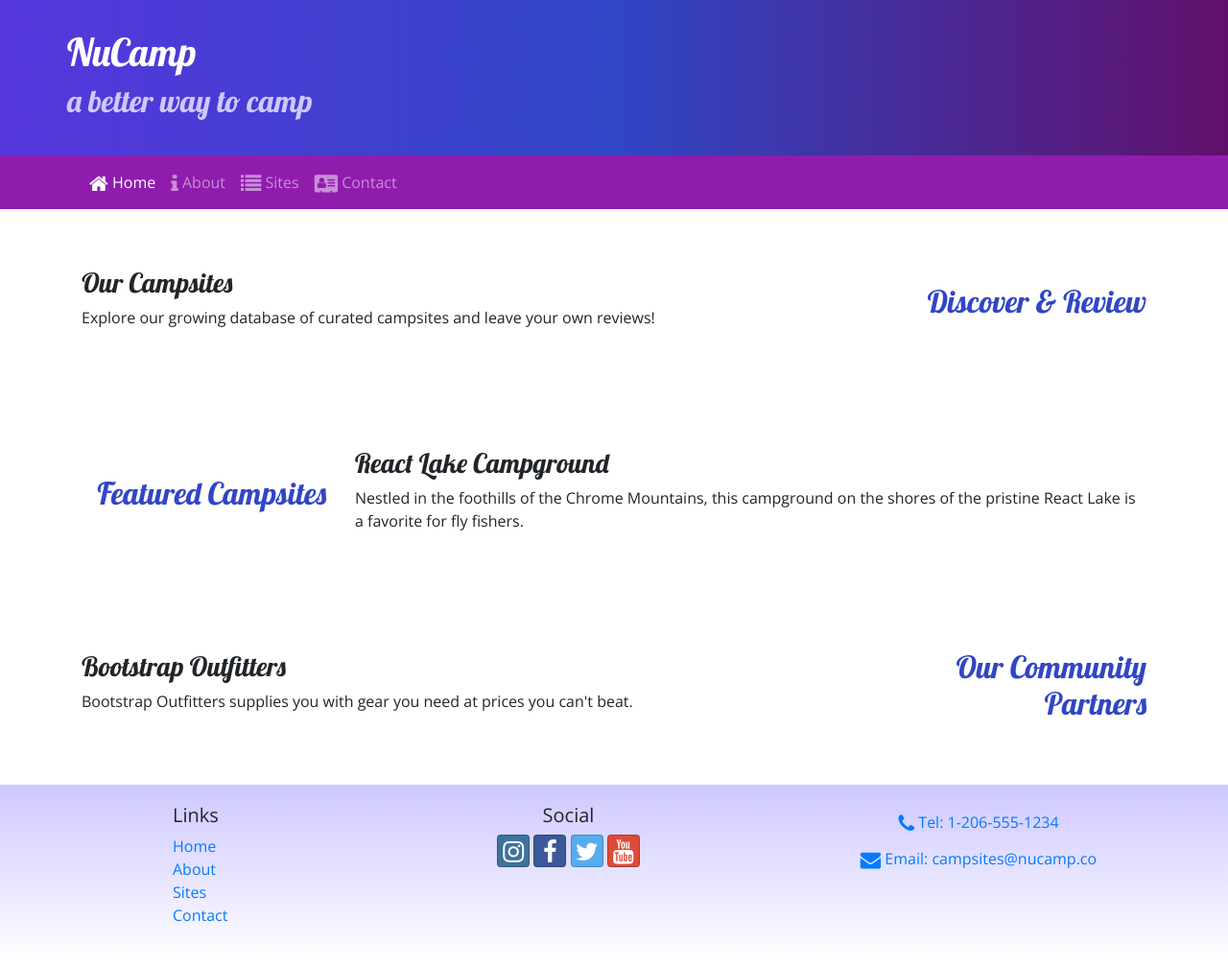
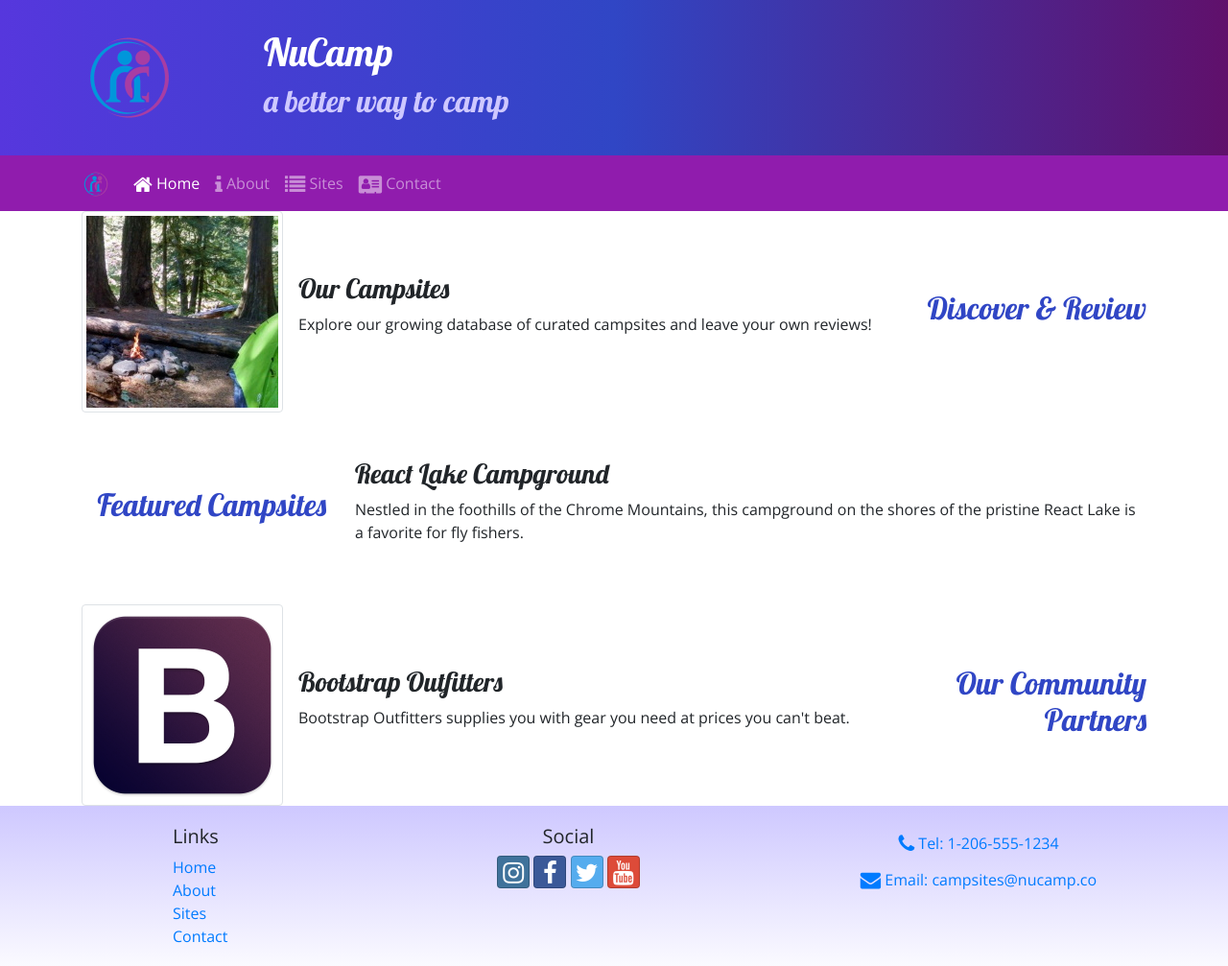
Before and after one commit to Markolito/nucamp-bootstrap, a website: page index.html in a window 1280 px wide. Shown: the whole page at 96% size. Drawn offline with nearby package versions, Linux system fonts and the light colour scheme.

Commit message:
images and media

```diff
--- a/index.html
+++ b/index.html
@@ -23,7 +23,10 @@
     <header class= "jumbotron jumbotron-fluid">
         <div class= "container">
             <div class= "row">
-                <div class= "column">
+                <div class="col-4 col-sm-3 col-md-2 align-self-center">
+                    <a href="index.html"><img src="img/logo.png" class="img-fluid" /></a>
+                 </div>
+                <div class= "col">
                  <h1>NuCamp</h1>
                  <h2>a better way to camp</h2>
                 </div>
@@ -33,7 +36,8 @@
 
     <nav class="navbar navbar-expand-sm navbar-dark sticky-top">
         <div class="container">
-            <button class="navbar-toggler ml-auto" type="button" data-toggle="collapse" data-target="#nucamptNavbar">
+            <a class="navbar-brand" href="#"><img src="img/logo.png" height="30" width="30" /></a>
+            <button class="navbar-toggler" type="button" data-toggle="collapse" data-target="#nucamptNavbar">
                 <span class="navbar-toggler-icon"> </span>
             </button>
             <div class="collapse navbar-collapse" id="nucampNavbar">
@@ -52,9 +56,14 @@
             <div class= "col-sm-4 order-sm-last col-md-3">
                 <h2 class="text-sm-right">Discover & Review</h2>
             </div>
-            <div class= "col">
-                <h3>Our Campsites</h3>
-            <p class="d-none d-sm-block">Explore our growing database of curated campsites and leave your own reviews!</p>
+            <div class="col">
+                <div class="media">
+                    <img class="d-flex mr-3 img-thumbnail" src="img/breadcrumb-trail-thumb.jpg" alt="Breadcrumb Trail" />
+                    <div class="media-body align-self-center">
+                        <h3>Our Campsites</h3>
+                        <p class="d-none d-sm-block">Explore our growing database of curated campsites and leave your own reviews!</p>
+                    </div>
+                </div>
             </div>
         </div>
 
@@ -72,9 +81,14 @@
             <div class= "col-sm-4 order-sm-last col-md-3">
                 <h2 class="text-sm-right">Our Community Partners</h2>
             </div>
-            <div class= "col">
-                <h3>Bootstrap Outfitters</h3>
-                <p class="d-none d-sm-block">Bootstrap Outfitters supplies you with gear you need at prices you can't beat.</p>
+            <div class="col">
+                <div class="media">
+                    <img class="d-flex mr-3 img-thumbnail" src="img/bootstrap-thumb.png" alt="Bootstrap Outfitters" />
+                    <div class="media-body align-self-center">
+                        <h3>Bootstrap Outfitters</h3>
+        				<p class="d-none d-sm-block">Bootstrap Outfitters supplies you with gear you need at prices you can't beat.</p>
+                    </div>
+                </div>
             </div>
         </div>
     </div>
```
Also changed, not shown: aboutus.html (+5 -1 lines), contactus.html (+5 -1 lines), img/bootstrap-thumb.png (added), img/breadcrumb-trail-thumb.jpg (added), img/breadcrumb-trail.jpg (added), img/chrome-river-thumb.jpg (added), img/chrome-river.jpg (added), img/logo.png (added), img/react-lake-thumb.jpg (added), img/react-lake.jpg (added).
